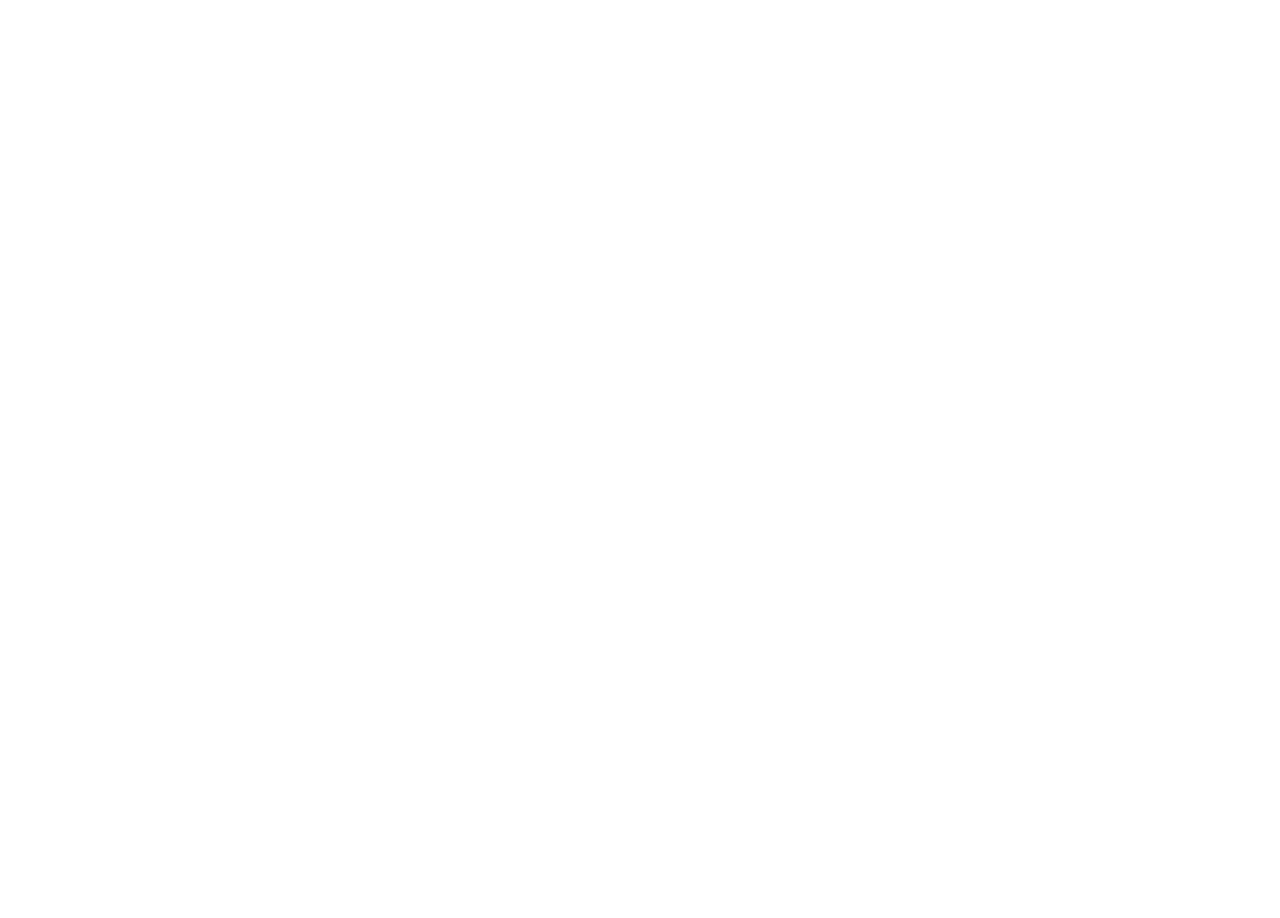
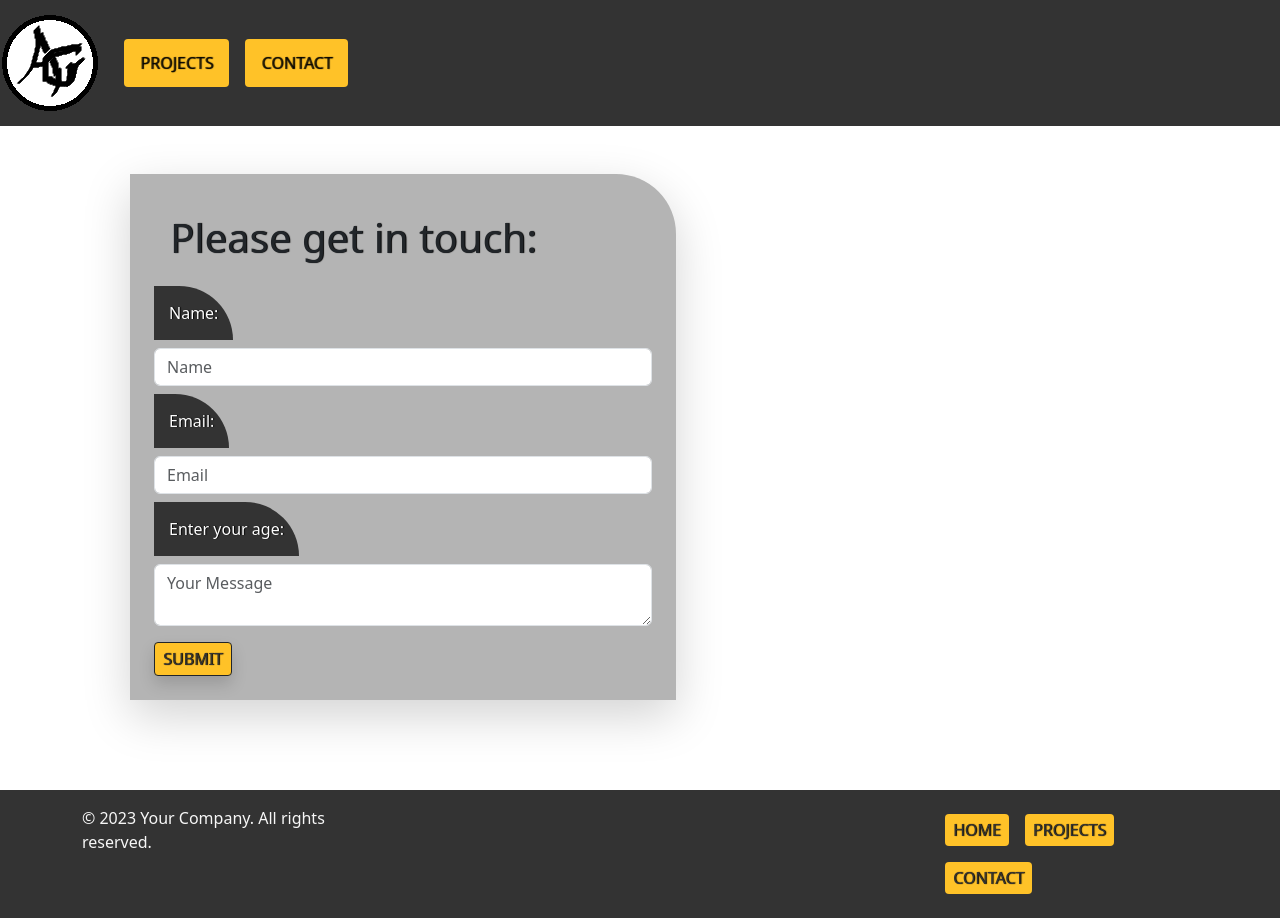
Before and after one commit to AllenGleeson/ReactApp, a React (Create React App) app: page /contact in a window 1280 px wide. Before the commit this address had no page. Before the commit the page ends 800 px from the top, so only its background shows below. Built offline with nearby package versions, Linux system fonts and the light colour scheme.

Commit message:
Added contact component page plus start of project page.

```diff
--- a/src/App.js
+++ b/src/App.js
@@ -1,7 +1,7 @@
 import React, {Component} from 'react';
 import './assets/css/app.css';
 import 'bootstrap/dist/css/bootstrap.min.css';
-import Home from './pages/home';
+import Contact from './pages/contact';
 import Temp from './features/projects/components/temp';
 import RootLayout from './layouts/rootLayout';
 import { Route, Routes, BrowserRouter } from 'react-router-dom';
@@ -13,9 +13,9 @@
     <BrowserRouter>
       <Routes>
         <Route path="/" element={<RootLayout />}>
-          <Route path="/" element={<Home />} />
-          <Route path="/about" element={<ParentComponent />} />
-          <Route path="/shop" element={<Temp />} />
+          <Route path="/" element={<Temp />} />
+          <Route path="/projects" element={<Temp />} />
+          <Route path="/contact" element={<Contact />} />
         </Route>
       </Routes>
     </BrowserRouter>
--- a/src/Layouts/RootLayout.js
+++ b/src/Layouts/RootLayout.js
@@ -3,7 +3,6 @@
 import { Outlet } from 'react-router-dom';
 import Header from './header';
 import Footer from './footer';
-import '../assets/css/nav.css';
 
 export default function RootLayout(){
   const [isCollapsed, setIsCollapsed] = useState(false);
--- a/src/Layouts/header.js
+++ b/src/Layouts/header.js
@@ -20,17 +20,12 @@
             </Navbar.Brand>
             <Nav className="mr-auto">
               <NavItem className='tag'>
-                <NavLink className="nav-link text-center active" aria-current="page" to="/shop">
-                HOME
-                </NavLink>
-            </NavItem>
-            <NavItem className='tag'>
-                <NavLink className="nav-link text-center" to="/about">
+                  <NavLink className="nav-link text-center" href="/projects">
                   PROJECTS
                   </NavLink>
               </NavItem>
               <NavItem className='tag'>
-                <NavLink className="nav-link text-center" to="/">
+                  <NavLink className="nav-link text-center" href="/contact">
                   CONTACT
                   </NavLink>
               </NavItem>
--- a/src/assets/css/card.css
+++ b/src/assets/css/card.css
@@ -57,3 +57,8 @@
 .tr-border-radius{
     border-top-right-radius: 60px !important;
 }
+
+.card a{
+    text-decoration: none;
+    color: #ffffff;
+}
--- /dev/null
+++ b/src/assets/css/contact.css
@@ -0,0 +1,20 @@
+section{
+    min-height: 80vh;
+}
+
+.contactSubmit{
+    animation: 1s ease-out 0s 1 slideInRight;
+}
+
+.contactForm{
+    background-color: #b4b4b4;
+    border-top-right-radius: 60px;
+    text-shadow: 1px 0px 1px #000000;
+}
+
+.form-label{
+    background-color: #333333;
+    color: #fefefe;
+    padding: 15px;
+    border-top-right-radius: 60px;
+}
--- a/src/assets/css/footer.css
+++ b/src/assets/css/footer.css
@@ -5,3 +5,7 @@
 .footer-content{
     color: rgb(247, 247, 247);
 }
+
+.footer-links{
+    animation: 1s ease-out 0s 1 slideInRight;
+}
--- a/src/features/projects/components/card.js
+++ b/src/features/projects/components/card.js
@@ -6,10 +6,11 @@
     const isEven = index%2==0;
     const cardClass = `border border-bottom-0 border-end-0 card container tr-border-radius shadow-lg ${isEven ? "slideLeft" : "slideRight"}`;
 
+
     return (
         <div className="mb-3 col-sm-10 col-md-5 p-2 offset-md-1">
             <div class={cardClass}>
-                <div class="row">
+                <a href='https://preview.redd.it/r19fc58otvn31.jpg?width=640&crop=smart&auto=webp&s=7956096bfcd6c77e7873f1728d9759869485c5fd' class="row">
                     <div class="col-md-4 p-0">
                         <img src="https://preview.redd.it/r19fc58otvn31.jpg?width=640&crop=smart&auto=webp&s=7956096bfcd6c77e7873f1728d9759869485c5fd" class="card-img" alt="Project One" />
                     </div>
@@ -24,7 +25,7 @@
                             ))}
                         </div>
                     </div>
-                </div>
+                </a>
             </div>
             {index % 1 === 0 ? (
             <div className="col-12 d-sm-none mb-5">
--- a/src/features/projects/components/featuredProjects.js
+++ b/src/features/projects/components/featuredProjects.js
@@ -12,36 +12,51 @@
 
     return (
         <section className="featuredProjects mt-5">
-            <h2 className="text-center tag">Featured Projects</h2>
+            <h2 className="text-center tag hoverWhite">Featured Projects</h2>
             <Carousel className="rounded">
                 <Carousel.Item className="rounded-2 p-1">
                     <img src="https://preview.redd.it/r19fc58otvn31.jpg?width=640&crop=smart&auto=webp&s=7956096bfcd6c77e7873f1728d9759869485c5fd"/>
-                    <div onClick={toggleCollapse} className="featuredProjectDescription">
+                    <div onClick={toggleCollapse} className="featuredProjectDescription hoverWhite">
                         <span>Project 1</span>
                         <FontAwesomeIcon icon={faFolder} beat size="lg" className='icon'/>
-                        {!isCollapsed && <p>
-                            Praesent commodo cursus magna, vel scelerisque nisl consectetur.
-                        </p>}
+                        {!isCollapsed &&
+                        <div>
+                            <hr/>
+                            <p>
+                                Praesent commodo cursus magna, vel scelerisque nisl consectetur.
+                            </p>
+                        </div>
+                        }
                     </div>
                 </Carousel.Item>
                 <Carousel.Item className="rounded-2 p-1">
                     <img src="https://preview.redd.it/r19fc58otvn31.jpg?width=640&crop=smart&auto=webp&s=7956096bfcd6c77e7873f1728d9759869485c5fd"/>
-                    <div onClick={toggleCollapse} className="featuredProjectDescription">
+                    <div onClick={toggleCollapse} className="featuredProjectDescription hoverWhite">
                         <span>Project 2</span>
                         <FontAwesomeIcon icon={faFolder} beat size="lg" className='icon'/>
-                        {!isCollapsed && <p>
-                            Praesent commodo cursus magna, vel scelerisque nisl consectetur.
-                        </p>}
+                        {!isCollapsed &&
+                        <div>
+                            <hr/>
+                            <p>
+                                Praesent commodo cursus magna, vel scelerisque nisl consectetur.
+                            </p>
+                        </div>
+                        }
                     </div>
                 </Carousel.Item>
                 <Carousel.Item className="rounded-2 p-1">
                     <img src="https://preview.redd.it/r19fc58otvn31.jpg?width=640&crop=smart&auto=webp&s=7956096bfcd6c77e7873f1728d9759869485c5fd"/>
-                    <div onClick={toggleCollapse} className="featuredProjectDescription">
+                    <div onClick={toggleCollapse} className="featuredProjectDescription hoverWhite">
                         <span>Project 3</span>
                         <FontAwesomeIcon icon={faFolder} beat size="lg" className='icon'/>
-                        {!isCollapsed && <p>
-                            Praesent commodo cursus magna, vel scelerisque nisl consectetur.
-                        </p>}
+                        {!isCollapsed &&
+                        <div>
+                            <hr/>
+                            <p>
+                                Praesent commodo cursus magna, vel scelerisque nisl consectetur.
+                            </p>
+                        </div>
+                        }
                     </div>
                 </Carousel.Item>
             </Carousel>
--- a/src/index.css
+++ b/src/index.css
@@ -49,6 +49,10 @@
   text-shadow: 1px 0px 1px #000000 !important;
 }
 
+.hoverWhite:hover{
+  color: rgb(255, 255, 255);
+}
+
 .tag:hover{
   background-color: #919191;
 }
--- /dev/null
+++ b/src/pages/contact.js
@@ -0,0 +1,35 @@
+import React from 'react'
+import Form from 'react-bootstrap/Form';
+import '../assets/css/contact.css'
+
+const Contact = () => {
+    return(
+        <section className='row'>
+            <div className='col-sm-12 col-md-6 m-sm-5'>
+                <div className='p-sm-3 shadow-lg contactForm'>
+                    <h1 className='m-4'>Please get in touch:</h1>
+                    <Form>
+                        <Form.Group className='m-2'>
+                            <Form.Label>Name:</Form.Label>
+                            <Form.Control type="text" placeholder="Name" />
+                        </Form.Group>
+                        <Form.Group className='m-2'>
+                            <Form.Label>Email:</Form.Label>
+                            <Form.Control type="email" placeholder="Email" />
+                        </Form.Group>
+                        <Form.Group className='m-2'>
+                            <Form.Label>Enter your age:</Form.Label>
+                            <Form.Control as="textarea" placeholder="Your Message" />
+                        </Form.Group>
+                        <div className='contactSubmit border border-dark m-2 shadow tag' type="submit">SUBMIT</div>
+                    </Form>
+                </div>
+            </div>
+        </section>
+    );
+}
+
+
+
+
+export default Contact
```
Also changed, not shown: src/features/projects/components/project.js (added, +30 -0 lines), src/pages/about.js (deleted, +0 -18 lines). Lines whose indentation alone changed are shown as unchanged.
